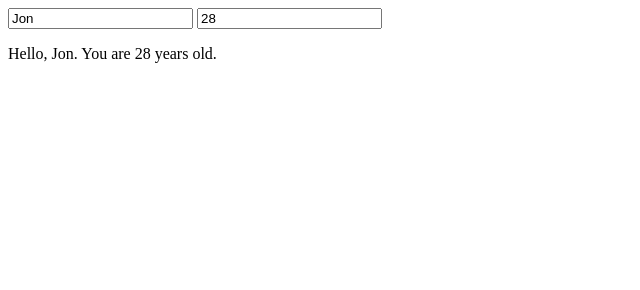
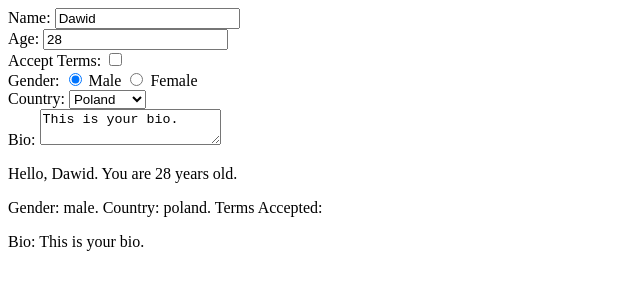
Before and after one commit to rtcoder/x-js, a website: page index.html in a window 1280 px wide. Shown: the whole page, without its empty margins (0-640 px from the left). Drawn offline with Linux system fonts and the light colour scheme.

Commit message:
Enhance model binding with additional input types
Added support for checkboxes, radio buttons, and select elements in the `reactive` function and improved DOM synchronization for these input types. Updated `index.html` to include new input types and extended the example to cover these features, demonstrating improved flexibility and functionality.

```diff
--- a/index.html
+++ b/index.html
@@ -6,16 +6,61 @@
   <title>Model Binding Example</title>
 </head>
 <body>
-<input x-model="name" />
-<input x-model="age" type="number" />
+<label>
+  Name:
+  <input x-model="name" placeholder="Enter your name" />
+</label>
+<br>
+
+<label>
+  Age:
+  <input x-model="age" type="number" placeholder="Enter your age" />
+</label>
+<br>
+
+<label>
+  Accept Terms:
+  <input x-model="termsAccepted" type="checkbox" />
+</label>
+<br>
+
+<label>
+  Gender:
+  <input x-model="gender" type="radio" value="male" /> Male
+  <input x-model="gender" type="radio" value="female" /> Female
+</label>
+<br>
+
+<label>
+  Country:
+  <select x-model="country">
+    <option value="poland">Poland</option>
+    <option value="germany">Germany</option>
+    <option value="france">France</option>
+  </select>
+</label>
+<br>
+
+<label>
+  Bio:
+  <textarea x-model="bio" placeholder="Write something about yourself"></textarea>
+</label>
+<br>
+
 <p>Hello, {name}. You are {age} years old.</p>
+<p>Gender: {gender}. Country: {country}. Terms Accepted: {termsAccepted}</p>
+<p>Bio: {bio}</p>
 
 <script type="module">
     import { reactive, bindElements } from './src/x.js';
 
     const model = reactive({
-        name: 'Jon',
-        age: 28
+        name: 'Dawid',
+        age: 28,
+        termsAccepted: false,
+        gender: 'male',
+        country: 'poland',
+        bio: 'This is your bio.'
     });
 
     bindElements(model);
--- a/src/x.js
+++ b/src/x.js
@@ -1,6 +1,6 @@
 function reactive(data) {
     const bindings = new Map(); // Powiązania inputów
-    const textBindings = new Map(); // Powiązania tekstu
+    const textBindings = new Map(); // Powiązania tekstów w DOM
 
     const handler = {
         get(target, key) {
@@ -11,7 +11,15 @@ function reactive(data) {
 
             // Aktualizuj powiązane inputy
             if (bindings.has(key)) {
-                bindings.get(key).forEach((el) => (el.value = value));
+                bindings.get(key).forEach((el) => {
+                    if (el.type === 'checkbox') {
+                        el.checked = value;
+                    } else if (el.type === 'radio') {
+                        el.checked = el.value === value;
+                    } else {
+                        el.value = value;
+                    }
+                });
             }
 
             // Aktualizuj powiązane teksty
@@ -30,12 +38,31 @@ function reactive(data) {
         bindings.get(key).push(element);
 
         // Synchronizacja początkowa
-        element.value = proxy[key];
+        if (element.type === 'checkbox') {
+            element.checked = proxy[key];
+        } else if (element.type === 'radio') {
+            element.checked = element.value === proxy[key];
+        } else {
+            element.value = proxy[key];
+        }
 
         // DOM to model
         element.addEventListener('input', (e) => {
-            proxy[key] = e.target.value;
+            if (element.type === 'checkbox') {
+                proxy[key] = element.checked;
+            } else if (element.type === 'radio') {
+                if (element.checked) proxy[key] = element.value;
+            } else {
+                proxy[key] = element.value;
+            }
         });
+
+        // Obsługa select
+        if (element.tagName === 'SELECT') {
+            element.addEventListener('change', (e) => {
+                proxy[key] = element.value;
+            });
+        }
     };
 
     proxy.bindText = (el) => {
@@ -51,9 +78,7 @@ function reactive(data) {
             // Zarejestruj każdą kluczową właściwość
             matches.forEach((match) => {
                 const key = match.replace(/[{}]/g, '').trim();
-                if (!textBindings.has(key)) {
-                    textBindings.set(key, []);
-                }
+                if (!textBindings.has(key)) textBindings.set(key, []);
                 textBindings.get(key).push(updateText);
             });
 
```
